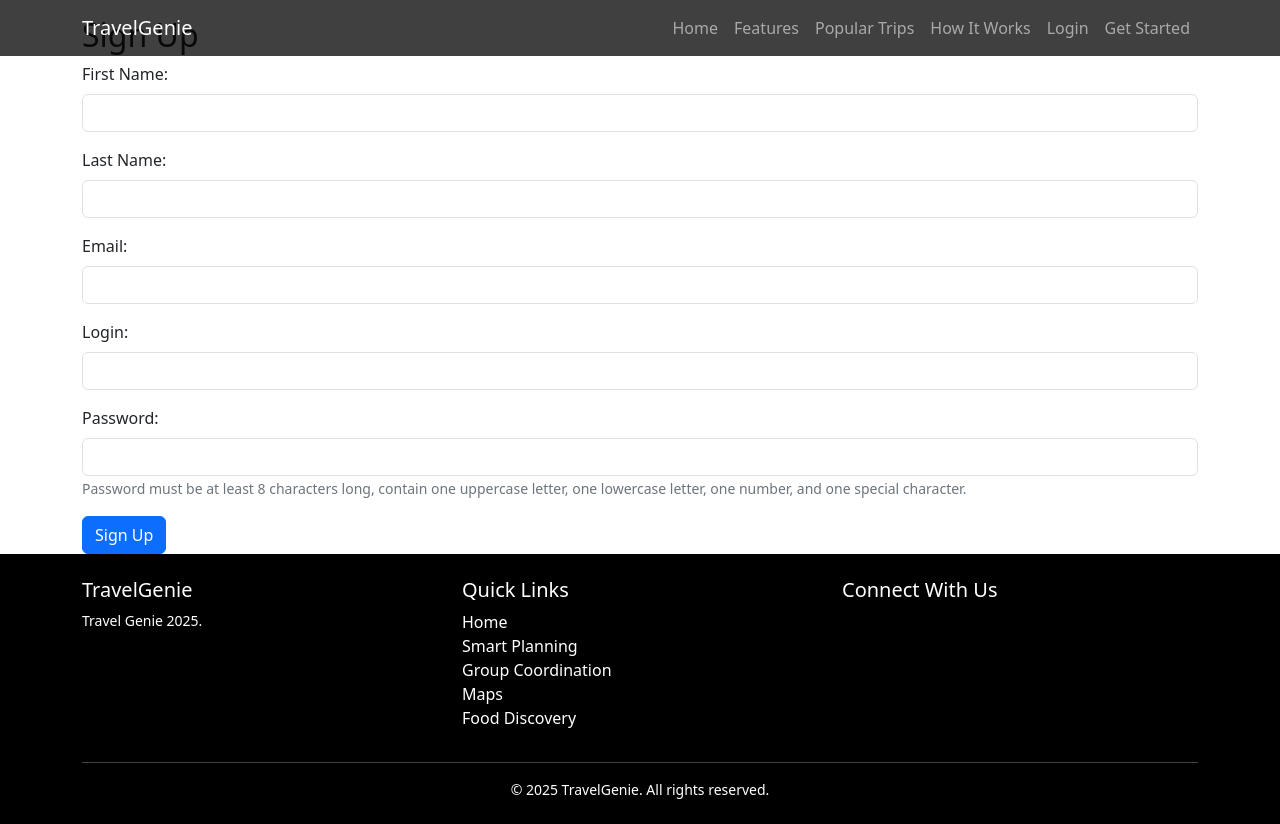
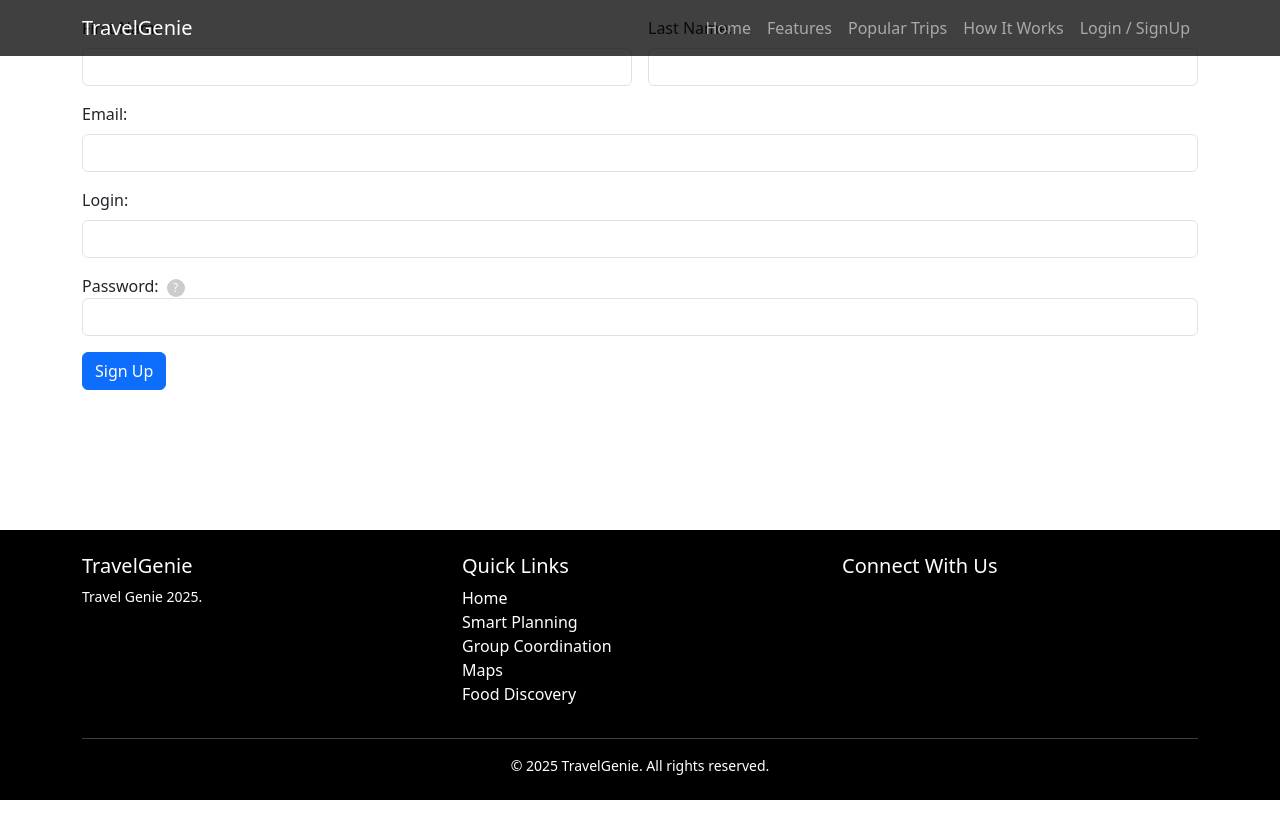
Before and after one commit to khnguyen138/COP4331_LP, a React (Vite) app in the folder frontend/: page /signup in a window 1280 px wide. After the commit the page ends 800 px from the top, so only its background shows below. Built offline with nearby package versions, Linux system fonts and the light colour scheme.

Commit message:
adjusted login/signup modal

```diff
--- a/frontend/src/App.tsx
+++ b/frontend/src/App.tsx
@@ -21,6 +21,8 @@ import "bootstrap/dist/css/bootstrap.min.css";
 import "./App.css";
 import "./styles/themes.css";
 
+import LoginSignup from "./pages/authentication/LoginSignup";
+
 // Create a new component for the main app content
 const AppContent: React.FC = () => {
   const [isLoggedIn, setIsLoggedIn] = useState<boolean>(false);
@@ -43,6 +45,10 @@ const AppContent: React.FC = () => {
       setIsLoggedIn(true);
     }
   }, []);
+
+  /* useEffect(() => {
+    setIsLoggedIn(true); // TEMPORARY
+  }, []); */
 
   const handleLogin = (username: string) => {
     setUser(username);
@@ -105,6 +111,7 @@ const AppContent: React.FC = () => {
                 element={<Login onLoginSuccess={handleLogin} />}
               />
               <Route path="/signup" element={<Signup />} />
+              <Route path="/loginsignup" element={<LoginSignup />} />
               <Route path="/verify-email" element={<VerifyEmail />} />
               <Route path="/forgot-password" element={<ForgotPassword />} />
               <Route path="/reset-password" element={<ResetPassword />} />
--- a/frontend/src/components/navbar.tsx
+++ b/frontend/src/components/navbar.tsx
@@ -8,6 +8,8 @@ import { Navbar, Container, Nav } from "react-bootstrap";
 import Login from "../pages/authentication/Login";
 import Signup from "../pages/authentication/Signup";
 import { useNavigate } from "react-router-dom";
+
+import LoginSignup from "../pages/authentication/LoginSignup";
 
 interface NavigationBarProps {
   isLoggedIn: boolean;
@@ -21,6 +23,8 @@ const NavigationBar = forwardRef<unknown, NavigationBarProps>(
     const [user, setUser] = useState<any>(null);
     const [isScrolled, setIsScrolled] = useState(false);
     const navigate = useNavigate();
+
+    const [showloginSignup, setShowLoginSignup] = useState(false);
 
     useEffect(() => {
       const storedUser = localStorage.getItem("user");
@@ -42,6 +46,9 @@ const NavigationBar = forwardRef<unknown, NavigationBarProps>(
 
     const handleCloseSignup = () => setShowSignup(false);
     const handleShowSignup = () => setShowSignup(true);
+
+    const handleCloseLoginSignup = () => setShowLoginSignup(false);
+    const handleShowLoginSignup = () => setShowLoginSignup(true);
 
     const handleLoginSuccess = () => {
       const storedUser = localStorage.getItem("user");
@@ -67,11 +74,10 @@ const NavigationBar = forwardRef<unknown, NavigationBarProps>(
       <>
         <Navbar
           expand="lg"
-          className={`fixed-top w-100 transition-all duration-300 ${
-            isScrolled
+          className={`fixed-top w-100 transition-all duration-300 ${isScrolled
               ? "navbar-light bg-transparent text-dark"
               : "navbar-dark bg-black bg-opacity-75 text-light"
-          }`}
+            }`}
         >
           <Container>
             <Navbar.Brand href="#home">TravelGenie</Navbar.Brand>
@@ -97,8 +103,9 @@ const NavigationBar = forwardRef<unknown, NavigationBarProps>(
                   </>
                 ) : (
                   <>
-                    <Nav.Link onClick={handleShowLogin}>Login</Nav.Link>
-                    <Nav.Link onClick={handleShowSignup}>Get Started</Nav.Link>
+                    {/* <Nav.Link onClick={handleShowLogin}>Login</Nav.Link>
+                    <Nav.Link onClick={handleShowSignup}>Get Started</Nav.Link> */}
+                    <Nav.Link onClick={handleShowLoginSignup}>Login / SignUp</Nav.Link>
                   </>
                 )}
               </Nav>
@@ -157,6 +164,31 @@ const NavigationBar = forwardRef<unknown, NavigationBarProps>(
             </div>
           </div>
         </div>
+
+        {/* Login SignUp Modal */}
+        <div
+          className={`modal fade ${showloginSignup ? "show d-block" : ""}`}
+          tabIndex={-1}
+          role="dialog"
+          style={{
+            backgroundColor: showloginSignup ? "rgba(0,0,0,0.5)" : "transparent",
+          }}
+        >
+          <div className="modal-dialog" role="document">
+            <div className="modal-content">
+              <div className="modal-header">
+                <button
+                  type="button"
+                  className="btn-close"
+                  onClick={handleCloseLoginSignup}
+                ></button>
+              </div>
+              <div className="modal-body">
+                <LoginSignup />
+              </div>
+            </div>
+          </div>
+        </div>
       </>
     );
   }
--- a/frontend/src/index.css
+++ b/frontend/src/index.css
@@ -88,3 +88,77 @@ button:focus-visible {
     background-color: #f9f9f9;
   }
 } */
+
+.login-signup-header {
+  text-align: center;
+  margin-bottom: 24px;
+}
+.login-signup-header p {
+  font-size: medium;
+}
+
+.tabs-trigger {
+  padding: 10px 20px;
+  cursor: pointer;
+  font-size: 16px;
+  background: none;
+  border: none;
+  color: #888;
+  transition: color 0.3s ease;
+}
+
+.tabs-trigger.active {
+  color: #000;
+  border-bottom: 2px solid #000;
+}
+
+.tabs-content {
+  animation: fadeIn 0.3s ease;
+}
+
+@keyframes fadeIn {
+  from {
+    opacity: 0;
+    transform: translateY(10px);
+  }
+  to {
+    opacity: 1;
+    transform: translateY(0);
+  }
+}
+
+.password-field-wrapper {
+  position: relative;
+}
+
+.tooltip-icon {
+  display: inline-block;
+  margin-left: 8px;
+  background-color: #ccc;
+  color: white;
+  font-size: 12px;
+  width: 18px;
+  height: 18px;
+  border-radius: 50%;
+  text-align: center;
+  cursor: pointer;
+  position: relative;
+}
+
+.tooltip-text {
+  display: none;
+  position: absolute;
+  top: 50px;
+  right: -250px;
+  background-color: #fff;
+  color: #333;
+  padding: 8px;
+  border-radius: 6px;
+  font-size: 12px;
+  z-index: 100;
+}
+
+.tooltip-icon:hover + .tooltip-text,
+.tooltip-icon:focus + .tooltip-text {
+  display: block;
+}
--- a/frontend/src/pages/authentication/Login.tsx
+++ b/frontend/src/pages/authentication/Login.tsx
@@ -46,7 +46,6 @@ const Login: React.FC<LoginProps> = ({ onLoginSuccess }) => {
 
   return (
     <div className="container mt-3">
-      <h2>Login</h2>
       {error && <div className="alert alert-danger">{error}</div>}
       <form onSubmit={handleLogin}>
         <div className="mb-3">
--- /dev/null
+++ b/frontend/src/pages/authentication/LoginSignup.tsx
@@ -0,0 +1,37 @@
+import React from "react";
+import {
+  Tabs,
+  TabsList,
+  TabsTrigger,
+  TabsContent,
+} from "../../components/ui/tabs";
+import Login from "../authentication/Login";
+import Signup from "../authentication/Signup";
+
+const LoginSignup: React.FC = () => {
+  return (
+    <div className="login-signup-wrapper">
+      <div className="login-signup-header">
+        <h2>Welcome to TravelGenie</h2>
+        <p className="text-muted">
+          Sign in to your account or create a new one to start planning your next adventure.
+        </p>
+      </div>
+
+      <Tabs defaultValue="login">
+        <TabsTrigger value="login">Log In</TabsTrigger>
+        <TabsTrigger value="signup">Sign Up</TabsTrigger>
+
+        <TabsContent value="login">
+          <Login onLoginSuccess={(username) => console.log(`Logged in as ${username}`)} />
+        </TabsContent>
+
+        <TabsContent value="signup">
+          <Signup />
+        </TabsContent>
+      </Tabs>
+    </div>
+  );
+};
+
+export default LoginSignup;
--- a/frontend/src/pages/authentication/Signup.tsx
+++ b/frontend/src/pages/authentication/Signup.tsx
@@ -48,11 +48,11 @@ const Signup: React.FC = () => {
 
   return (
     <div className="container mt-3">
-      <h2>Sign Up</h2>
       {error && <div className="alert alert-danger">{error}</div>}
       {success && <div className="alert alert-success">{success}</div>}
       <form onSubmit={handleSignup}>
-        <div className="mb-3">
+      <div className="mb-3 d-flex gap-3">
+        <div className="flex-fill">
           <label htmlFor="firstName" className="form-label">
             First Name:
           </label>
@@ -65,7 +65,7 @@ const Signup: React.FC = () => {
             required
           />
         </div>
-        <div className="mb-3">
+        <div className="flex-fill">
           <label htmlFor="lastName" className="form-label">
             Last Name:
           </label>
@@ -78,6 +78,7 @@ const Signup: React.FC = () => {
             required
           />
         </div>
+      </div>
         <div className="mb-3">
           <label htmlFor="email" className="form-label">
             Email:
@@ -104,9 +105,15 @@ const Signup: React.FC = () => {
             required
           />
         </div>
-        <div className="mb-3">
-          <label htmlFor="password" className="form-label">
+        <div className="mb-3 password-field-wrapper">
+          <label htmlFor="password">
             Password:
+            <span className="tooltip-icon" tabIndex={0}>?</span>
+            <div className="tooltip-text">
+              Must be at least 8 characters<br />
+              Include 1 uppercase, 1 lowercase,<br />
+              1 number, and 1 special character.
+            </div>
           </label>
           <input
             type="password"
@@ -116,10 +123,6 @@ const Signup: React.FC = () => {
             onChange={(e) => setPassword(e.target.value)}
             required
           />
-          <small className="form-text text-muted">
-            Password must be at least 8 characters long, contain one uppercase
-            letter, one lowercase letter, one number, and one special character.
-          </small>
         </div>
         <button type="submit" className="btn btn-primary">
           Sign Up
--- a/frontend/src/pages/landing/HeroSection.tsx
+++ b/frontend/src/pages/landing/HeroSection.tsx
@@ -1,6 +1,6 @@
 import React, { useState } from "react";
 import { Container, Row, Col, Modal } from "react-bootstrap";
-import Signup from "../authentication/Signup";
+import Signup from "../authentication/LoginSignup";
 import { Button } from "../../components/ui/Button";
 
 interface HeroSectionProps {
@@ -8,7 +8,7 @@ interface HeroSectionProps {
 }
 
 export const HeroSection: React.FC<HeroSectionProps> = ({ onLogin }) => {
-  const [showSignup, setShowSignup] = useState(false);
+  const [showLoginSignup, setShowLoginSignup] = useState(false);
 
   return (
     <div className="d-flex flex-column min-vh-100">
@@ -25,7 +25,7 @@ export const HeroSection: React.FC<HeroSectionProps> = ({ onLogin }) => {
               <Button
                 variant="primary"
                 size="lg"
-                onClick={() => setShowSignup(true)}
+                onClick={() => setShowLoginSignup(true)}
               >
                 Start Planning
               </Button>
@@ -44,9 +44,8 @@ export const HeroSection: React.FC<HeroSectionProps> = ({ onLogin }) => {
       </main>
 
       {/* ✅ Modal for Signup */}
-      <Modal show={showSignup} onHide={() => setShowSignup(false)} centered>
+      <Modal show={showLoginSignup} onHide={() => setShowLoginSignup(false)} centered>
         <Modal.Header closeButton>
-          <Modal.Title>Sign Up</Modal.Title>
         </Modal.Header>
         <Modal.Body>
           <Signup />
```
